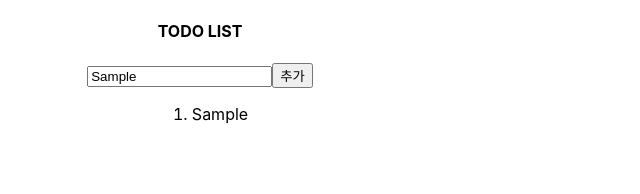
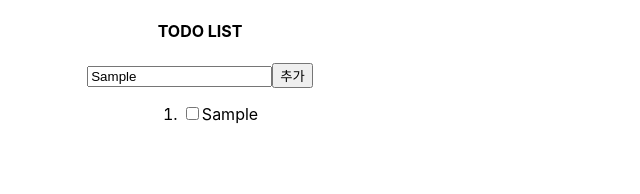
Before and after one commit to yeon-kk/wanted-pre-onboarding-frontend, a React (Create React App) app: page /todo in a window 1280 px wide. Both pictures are taken after typing "Sample" into the empty fields and a click on the button "추가". Shown: the top 194 px of the page, without its empty margins (0-640 px from the left). Built offline with nearby package versions, Linux system fonts and the light colour scheme.

Commit message:
feat TODO의 체크박스 구현

```diff
--- a/src/pages/todo/index.tsx
+++ b/src/pages/todo/index.tsx
@@ -38,7 +38,10 @@ function Todo() {
       </div>
       <ol>
         {todoList.map((value) => (
-          <li>{value}</li>
+          <li>
+            <input type="checkbox" />
+            {value}
+          </li>
         ))}
       </ol>
     </div>
```
